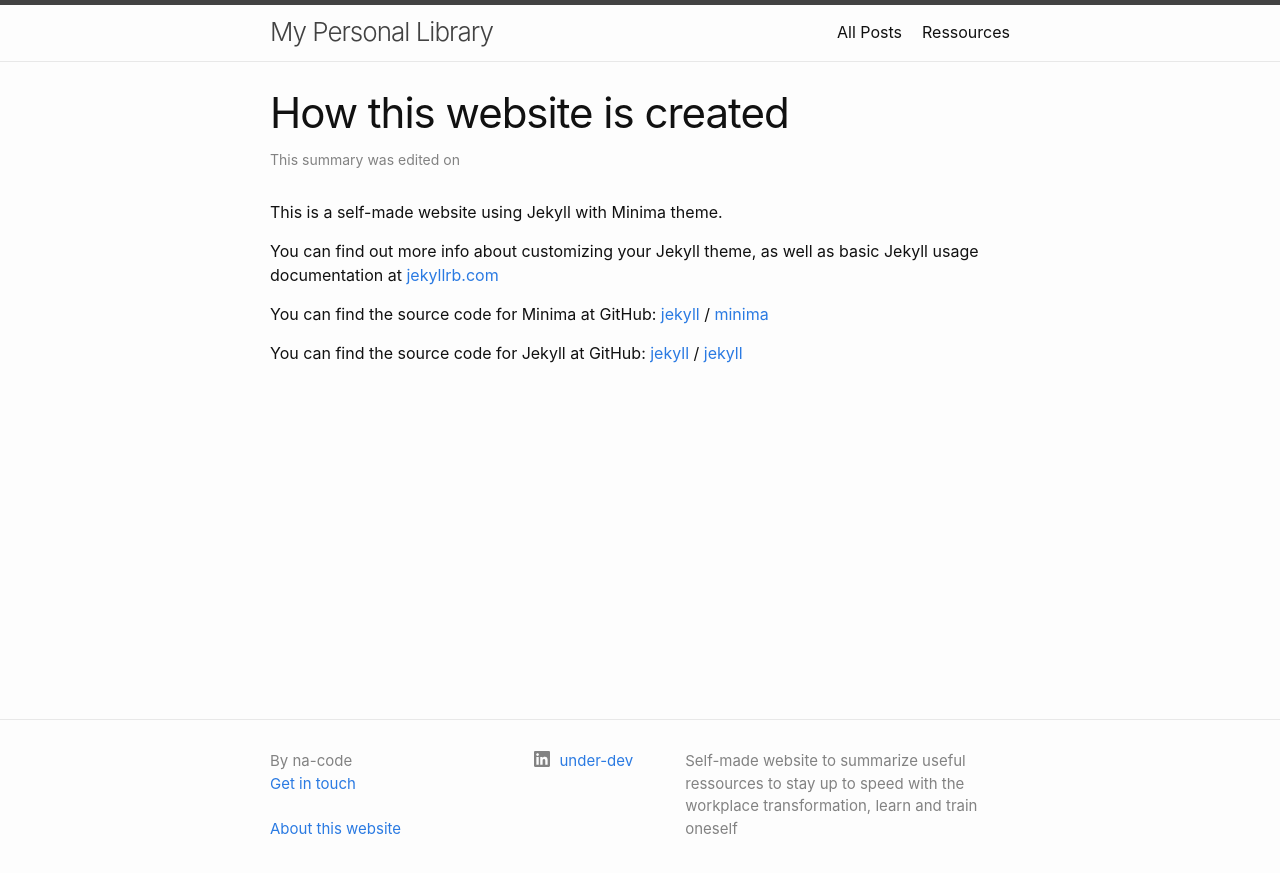
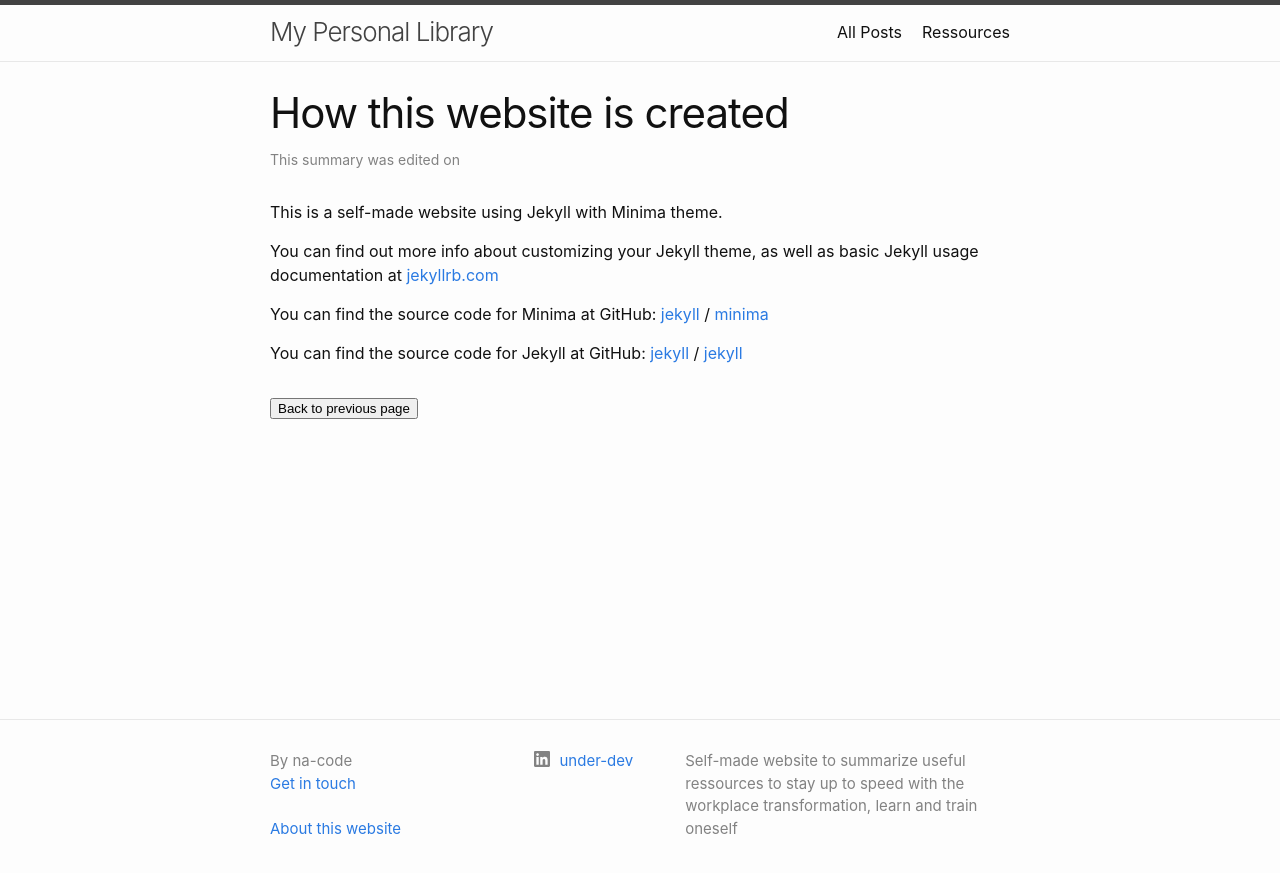
Before and after one commit to na-code/na-site, a Jekyll site: the page built from pages/about.markdown, in a window 1280 px wide. Shown: the top 873 px of the page. Built offline with Jekyll 4.4.1, drawn with Linux system fonts in a browser that asks for light colours.

Commit message:
Update post.html

```diff
--- a/_layouts/post.html
+++ b/_layouts/post.html
@@ -25,3 +25,7 @@ layout: default
 
   <a class="u-url" href="{{ page.url | relative_url }}" hidden></a>
 </article>
+
+<form>
+  <input type="button" value="Back to previous page" onclick="history.go(-1)">
+</form>
```
